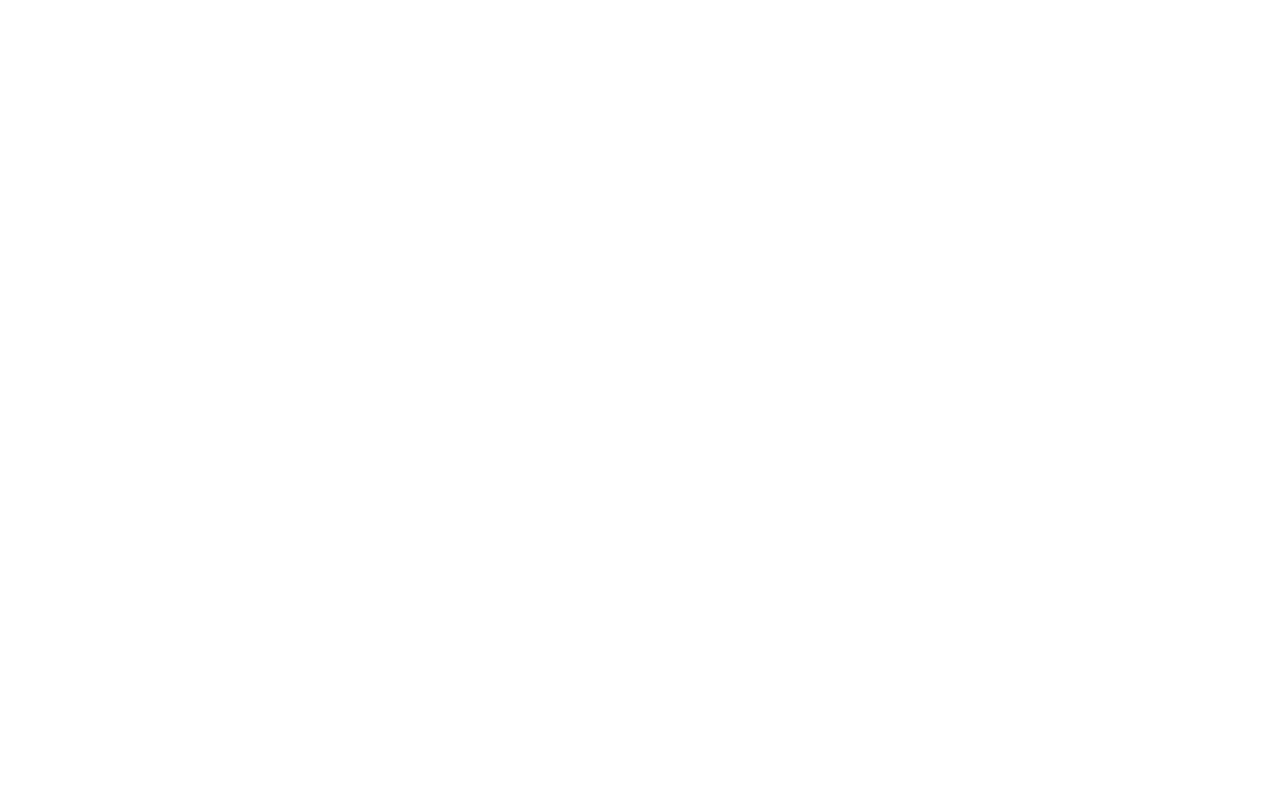
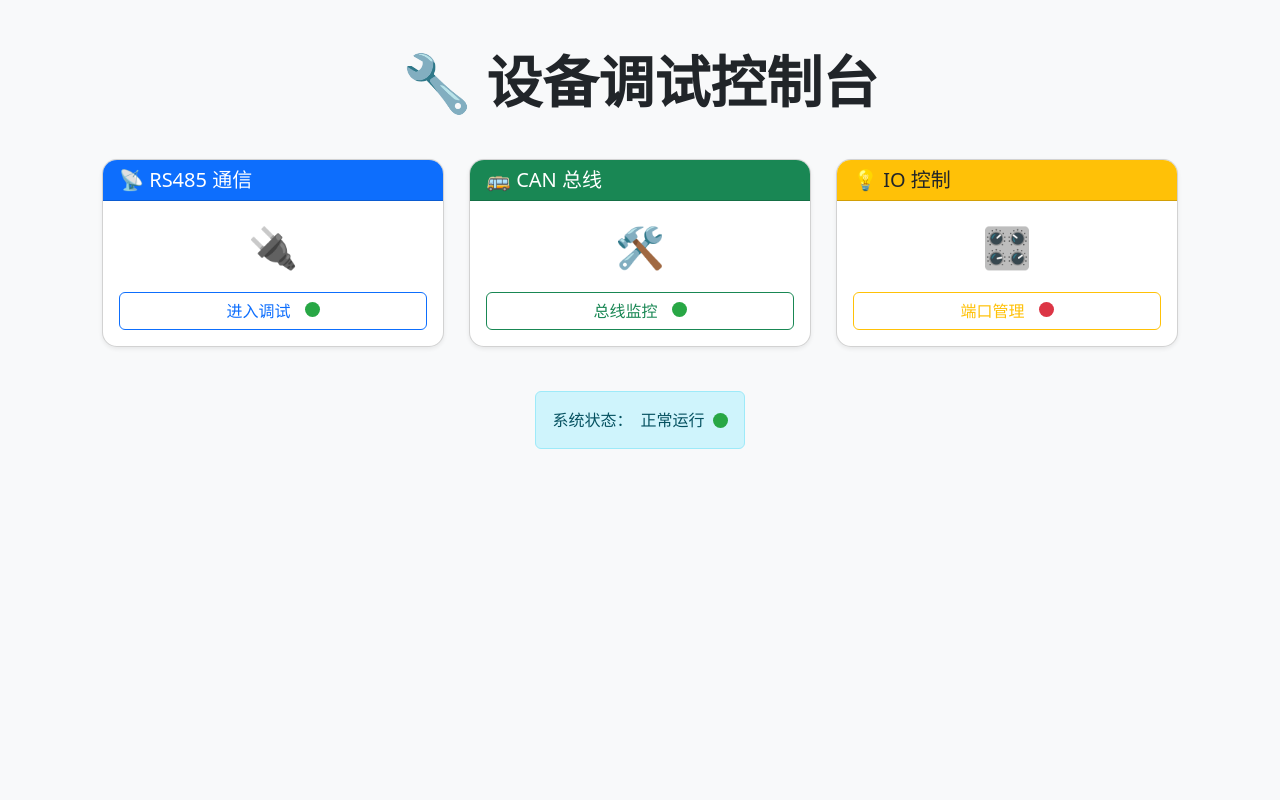
Before and after one commit to fishros/frmpd, a Flask app: page / in a window 1280 px wide. Before the commit the page is empty. Run offline with Flask 3, Linux system fonts and the light colour scheme; parts of the project's set-up code (start-up, migrations or seed data) failed here and were passed over.

Commit message:
feat: 添加主页

```diff
--- a/frmpd/cli.py
+++ b/frmpd/cli.py
@@ -5,6 +5,7 @@
 
 from frmpd.server import socketio
 from flask_socketio import emit
+import socket
 
 
 comm = None
@@ -115,8 +116,9 @@
     comm.proto.read_485.callback = callback_read_485
     comm.proto.read_can.callback = callback_read_can
 
-    socketio.run(app, host='0.0.0.0', port=8080, debug=False)
+    host_ip = socket.gethostbyname(socket.gethostname())
 
+    socketio.run(app, host='0.0.0.0', port=8080, debug=False, log_output=False)
 
 if __name__=="__main__":
     main()
--- a/frmpd/templates/index.html
+++ b/frmpd/templates/index.html
@@ -0,0 +1,105 @@
+<!DOCTYPE html>
+<html lang="zh-CN">
+<head>
+    <meta charset="UTF-8">
+    <meta name="viewport" content="width=device-width, initial-scale=1.0">
+    <title>设备调试接口</title>
+    <link href="https://cdn.jsdelivr.net/npm/bootstrap@5.3.0/dist/css/bootstrap.min.css" rel="stylesheet">
+    <style>
+        body { background-color: #f8f9fa; }
+        .debug-card {
+            transition: transform 0.2s ease;
+            border-radius: 15px;
+            overflow: hidden;
+        }
+        .debug-card:hover {
+            transform: translateY(-5px);
+            box-shadow: 0 8px 16px rgba(0,0,0,0.1);
+        }
+        .card-icon {
+            font-size: 2.5rem;
+            margin-bottom: 15px;
+        }
+        .interface-grid {
+            display: grid;
+            grid-template-columns: repeat(auto-fit, minmax(300px, 1fr));
+            gap: 25px;
+            padding: 20px;
+        }
+        .status-indicator {
+            width: 15px;
+            height: 15px;
+            border-radius: 50%;
+            display: inline-block;
+            margin-left: 10px;
+        }
+        .online { background-color: #28a745; }
+        .offline { background-color: #dc3545; }
+    </style>
+</head>
+<body>
+    <div class="container py-5">
+        <div class="text-center mb-4">
+            <h1 class="display-4 fw-bold">🔧 设备调试控制台</h1>
+        </div>
+
+        <div class="interface-grid">
+            <!-- RS485 调试 -->
+            <div class="card debug-card shadow-sm">
+                <div class="card-header bg-primary text-white">
+                    <h5 class="mb-0">📡 RS485 通信</h5>
+                </div>
+                <div class="card-body text-center">
+                    <div class="card-icon">🔌</div>
+                    <div class="d-grid gap-2">
+                        <a href="/debug_485" class="btn btn-outline-primary">
+                            进入调试
+                            <span class="status-indicator online"></span>
+                        </a>
+                    </div>
+                </div>
+            </div>
+
+            <!-- CAN 调试 -->
+            <div class="card debug-card shadow-sm">
+                <div class="card-header bg-success text-white">
+                    <h5 class="mb-0">🚌 CAN 总线</h5>
+                </div>
+                <div class="card-body text-center">
+                    <div class="card-icon">🛠️</div>
+                    <div class="d-grid gap-2">
+                        <a href="/debug_can" class="btn btn-outline-success">
+                            总线监控
+                            <span class="status-indicator online"></span>
+                        </a>
+                    </div>
+                </div>
+            </div>
+
+            <!-- IO 调试 -->
+            <div class="card debug-card shadow-sm">
+                <div class="card-header bg-warning text-dark">
+                    <h5 class="mb-0">💡 IO 控制</h5>
+                </div>
+                <div class="card-body text-center">
+                    <div class="card-icon">🎛️</div>
+                    <div class="d-grid gap-2">
+                        <a href="/debug_io" class="btn btn-outline-warning">
+                            端口管理
+                            <span class="status-indicator offline"></span>
+                        </a>
+                    </div>
+                </div>
+            </div>
+        </div>
+
+        <div class="text-center mt-4">
+            <div class="alert alert-info d-inline-flex align-items-center">
+                <span>系统状态：</span>
+                <span class="ms-2">正常运行</span>
+                <div class="status-indicator online ms-2"></div>
+            </div>
+        </div>
+    </div>
+</body>
+</html>
--- a/frmpd/templates/io.html
+++ b/frmpd/templates/io.html
@@ -36,7 +36,7 @@
 <body>
   <div class="container py-5">
     <div class="text-center mb-4">
-      <h2>🧠 IO Control Panel</h2>
+      <h2>🎛️ IO Control Panel</h2>
     </div>
 
     <!-- 输出控制部分 -->
```
